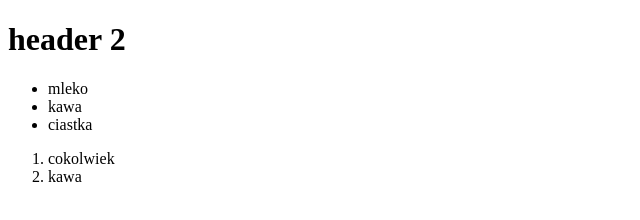
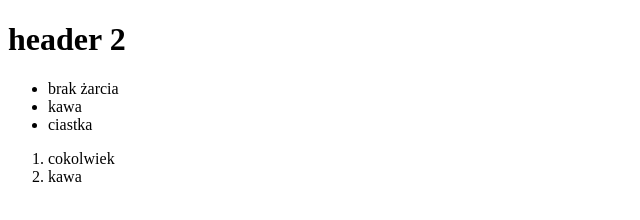
Before and after one commit to Slawekkk41/first-project, a plain HTML site: page index.html in a window 1280 px wide. Shown: the full height of the page, 0-640 px from the left. Drawn offline with Linux system fonts and the light colour scheme.

Commit message:
nowa linia

```diff
--- a/index.html
+++ b/index.html
@@ -9,7 +9,7 @@
   <body>
     <h1>header 2</h1>
     <ul>
-      <li>mleko</li>
+      <li>brak żarcia</li>
       <li>kawa</li>
       <li>ciastka</li>
     </ul>
```
